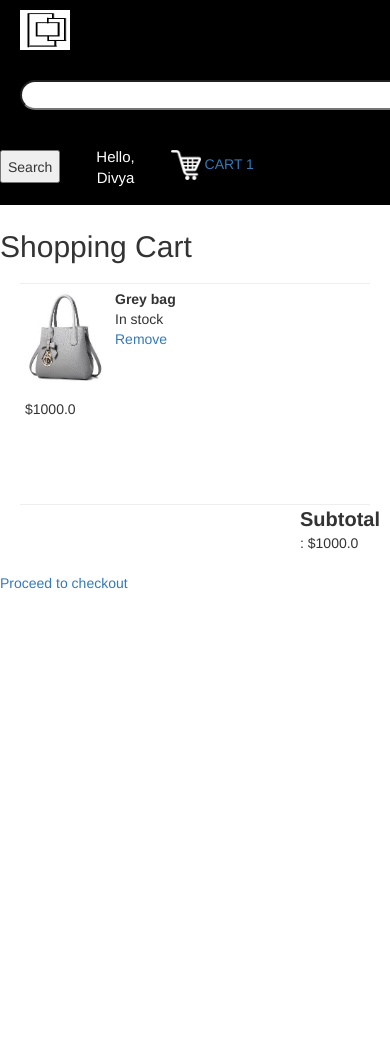
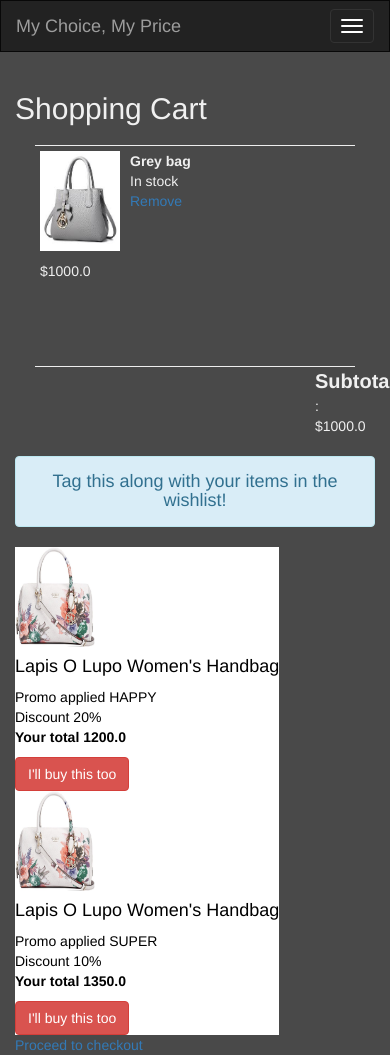
Before and after one commit to divyameharwade/MyChoiceMyPrice, a Flask app: page /cart in a window 390 px wide; the page is wider, and only the part inside the window is pictured. Before the commit the page ends 589 px from the top of that part, so only its background shows below. Run offline with Flask 2, Linux system fonts and the light colour scheme; a user stored in the database is signed in; data comes from the database, SQL or seed files in the repository; both versions use the stored data as it was after the commit; parts of the project's set-up code (start-up, migrations or seed data) failed here and were passed over; some libraries are stand-ins or nearby versions.

Commit message:
implemented feature2

```diff
--- a/main.py
+++ b/main.py
@@ -292,6 +292,8 @@ def addToCart():
                 cur.execute("INSERT INTO kart (userId, productId) VALUES (?, ?)", (userId, productId))
                 conn.commit()
                 msg = "Added successfully"
+                print("precompute called")
+                # trigger precompution
             except:
                 conn.rollback()
                 msg = "Error occured"
@@ -314,7 +316,8 @@ def cart():
     totalPrice = 0
     for row in products:
         totalPrice += row[2]
-    return render_template("cart.html", products = products, totalPrice=totalPrice, loggedIn=loggedIn, firstName=firstName, noOfItems=noOfItems)
+    recommendations = precompute(userId, products[0][0])
+    return render_template("cart.html", products = products, totalPrice=totalPrice, loggedIn=loggedIn, firstName=firstName, noOfItems=noOfItems, recommendations=recommendations)
 
 
 @app.route("/removeFromCart")
@@ -399,6 +402,7 @@ def removeFromWishlist():
             msg = "error occured"
     conn.close()
     return redirect(url_for('root'))
+
 
 # adding wishlist apis
 @app.route("/moveToCart")
@@ -514,7 +518,6 @@ def addPromo():
     return render_template('promocode.html', promocodes=promocodes)
 
 
-
 def getPromo():
     if 'email' not in session:
         return redirect(url_for('/root'))
@@ -541,6 +544,38 @@ def allowed_file(filename):
     return '.' in filename and \
             filename.rsplit('.', 1)[1] in ALLOWED_EXTENSIONS
 
+# @app.route("/precompute")
+def precompute(userId, productId):
+    #get items from wishlist for this userId
+    with sqlite3.connect('database.db') as con:
+        try:
+            con.row_factory = sqlite3.Row
+            cur = con.cursor()
+            cur.execute('''select products.price, products.name, products.image, wishlist.productId from products,wishlist where wishlist.userId={} and wishlist.productId=products.productId'''.format(userId))
+            wishlistItems = cur.fetchall()
+            cur.execute('''select * from promocode''')
+            promocodes = cur.fetchall()
+            cur.execute('''select * from products where productId={}'''.format(productId))
+            productInCart = cur.fetchone()
+            precomputedVals={}
+            recommendations = {}
+            for item in wishlistItems:
+                cart_total = productInCart['price'] + item['price']
+                for promo in promocodes:
+                    discountedtotal = cart_total - cart_total*(promo['discount']/100)
+                    precomputedVals.update({(item, promo):discountedtotal})
+            print("precomputedVals ", precomputedVals)
+            reversed = {v: k for k, v in precomputedVals.items()}
+            sortedvalues = sorted(reversed)
+            for _ in range(3):
+                val = sortedvalues.pop(0)
+                recommendations.update({reversed[val]: val})
+            print(recommendations)
+        except Exception as ex:
+            print(ex)
+    con.close()
+    return recommendations
+
 
 def parse(data):
     ans = []
--- a/static/css/cart.css
+++ b/static/css/cart.css
@@ -64,3 +64,18 @@
 	font-weight: bold;
 	font-size: 20px;
 }
+
+.inline {
+    display: inline-block;
+}
+
+.carddiv {
+    padding 5em;
+    color: black;
+    background-color: #ffffff;
+}
+
+body{
+	background-color: #494949;
+	color: #f0f0f0;
+}
--- a/static/css/home.css
+++ b/static/css/home.css
@@ -8,3 +8,11 @@ input {
 .panel {
 	color: #494949;
 }
+
+#addpromodiv {
+    text-align: center;
+}
+
+.inline {
+    display: inline-block;
+}
--- a/templates/base.html
+++ b/templates/base.html
@@ -76,6 +76,8 @@
             </div>
             <!-- /.container-fluid -->
         </nav>
+        {% block head %}
+        {% endblock %}
     </head>
     <body>
         <div class="container-fluid">
--- a/templates/cart.html
+++ b/templates/cart.html
@@ -1,43 +1,12 @@
-<!DOCTYPE HTML>
-<html>
-<head>
+{% extends "base.html" %}
+{% block head %}
 <title>Your Cart</title>
 <link rel="stylesheet" href={{url_for('static', filename='css/bootstrap.min.css')}} />
 <link rel="stylesheet" href={{url_for('static', filename='css/cart.css')}} />
 <link rel="stylesheet" href={{url_for('static', filename='css/topStyle.css') }} />
-</head>
-<body>
-<div id="title">
-	<a href="/">
-	<img id="logo" src= {{ url_for('static', filename='images/logo.png') }} />
-	</a>
-	<form>
-		<input id="searchBox" type="text" name="searchQuery">
-		<input id="searchButton" type="submit" value="Search">
-	</form>
+{%  endblock %}
+{% block content %}
 
-	{% if not loggedIn %}
-		<div id="signInButton">
-			<a class="link" href="/loginForm">Sign In</a>
-		</div>
-	{% else %}
-	<div class="dropdown">
-		<button class="dropbtn">Hello, <br>{{firstName}}</button>
-		<div class="dropdown-content">
-			<a href="/account/orders">Your orders</a>
-			<a href="/account/profile">Your profile</a>
-			<hr>
-			<a href="/logout">Sign Out</a>
-		</div>
-	</div>
-	{% endif %}
-	<div id="kart">
-		<a class="link" href="/cart">
-		<img src={{url_for('static', filename='images/shoppingCart.png')}} id="cartIcon" />
-		CART {{noOfItems}}
-		</a>
-	</div>
-</div>
 <div id="cartItems">
 	<h2>Shopping Cart</h2>
 	<div id="tableItems">
@@ -63,6 +32,25 @@
 		</div>
 	</div>
 </div>
+<div>
+<h4 align="center" class="alert alert-info">Tag this along with your items in the wishlist!</h4>
+{% if recommendations %}
+	{% for  (item,promo),total in recommendations.items() %}
+		<div class="inline carddiv" width="400px">
+			<div class="card">
+				<img class="card-img-top" src={{url_for('static', filename='uploads/'+item['image'])}} id="image"/>
+  			<div class="card-body">
+				<h4 class="card-title">{{item['name']}}</h4>
+				<p class="card-text">Promo applied  {{promo['promoname']}}</br>
+					Discount  {{promo['discount']}}% </br>
+					<strong>Your total {{total}}</strong></p>
+    			<a href="/addToCart?productId={{item['productId']}}" class="btn btn-danger">I'll buy this too</a>
+
+  			</div>
+			</div>
+		</div>
+	{% endfor %}
+{% endif %}
+</div>
 <a href="/checkout">Proceed to checkout</a>
-</body>
-</html>
+{% endblock %}
--- a/templates/login.html
+++ b/templates/login.html
@@ -21,7 +21,7 @@
 				<div class="form-group">
 					<div class="col-sm-offset-2 col-sm-8">
 						<button type="submit" class="btn btn-default">Sign in</button>
-						<a href="/registerationForm" class="btn btn-default">Register</a>
+						<a href="/registrationForm" class="btn btn-default">Register</a>
 					</div>
 				</div>
 			</form>
```
Also changed, not shown: templates/addPromocode.html (+57 -22 lines), database.db, templates/email.html (added).
